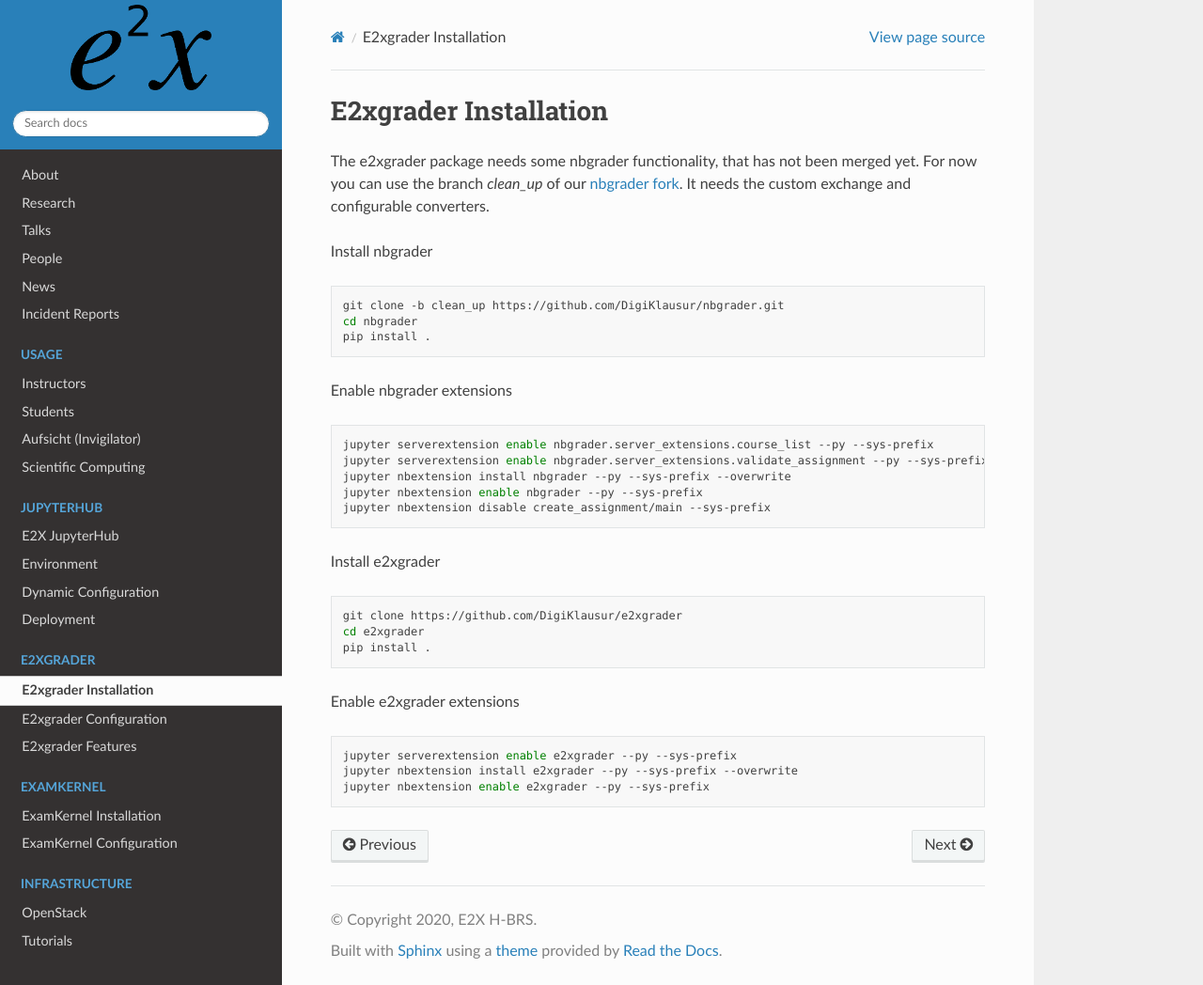
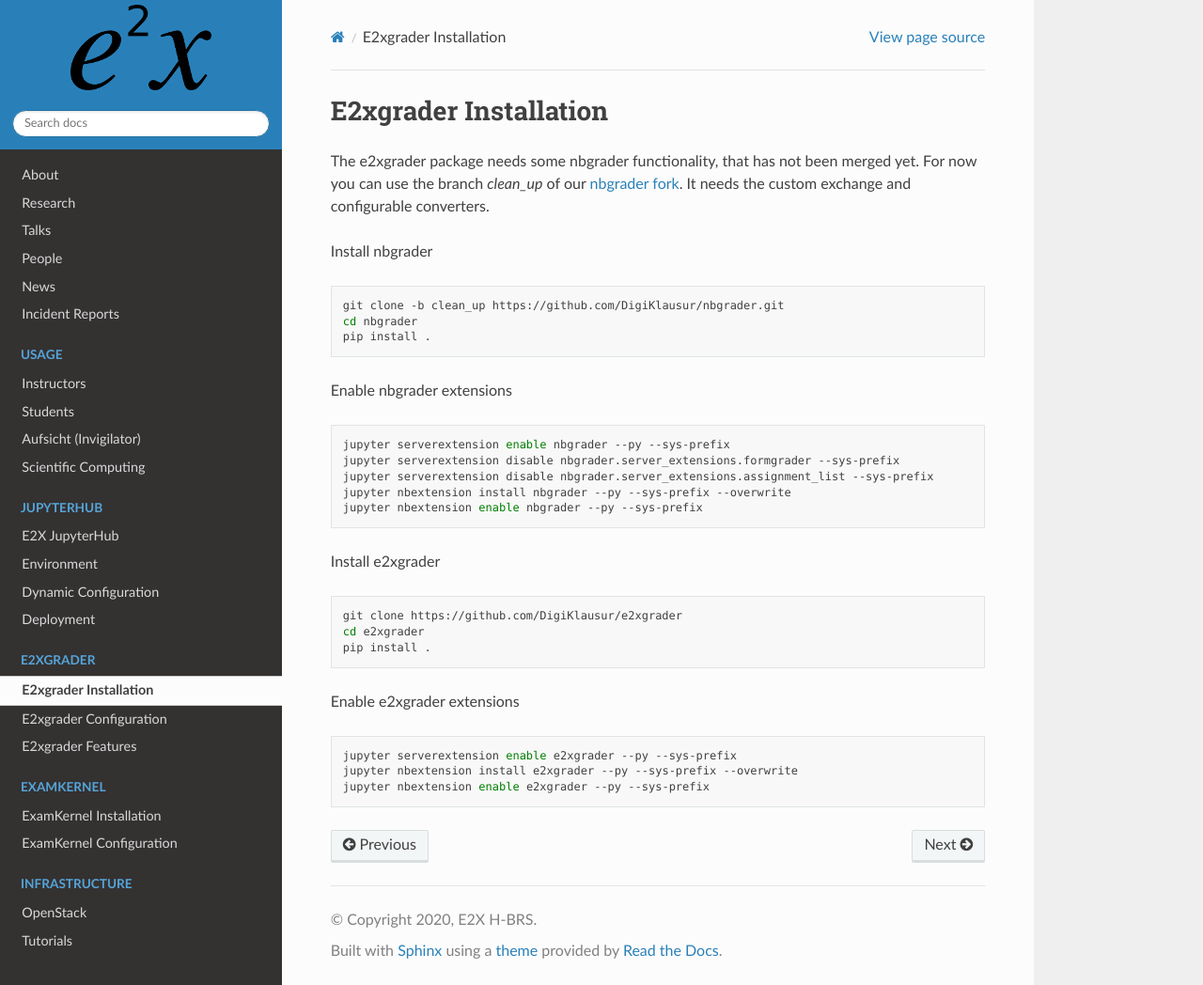
Before and after one commit to DigiKlausur/e2x-docs, a Sphinx documentation site: the page built from docs/source/e2xgrader/installation.rst, in a window 1280 px wide and 1048 px high. Shown: the whole window at 94% size. Built offline with Sphinx 7.4.7 and the Read the Docs theme 2.0.0, drawn with Linux system fonts in a browser that asks for light colours.

Commit message:
Fix bug in nbgrader installation

```diff
--- a/docs/source/e2xgrader/installation.rst
+++ b/docs/source/e2xgrader/installation.rst
@@ -21,12 +21,11 @@
 
 .. code-block:: bash
 
-   jupyter serverextension enable nbgrader.server_extensions.course_list --py --sys-prefix
-   jupyter serverextension enable nbgrader.server_extensions.validate_assignment --py --sys-prefix
+   jupyter serverextension enable nbgrader --py --sys-prefix
+   jupyter serverextension disable nbgrader.server_extensions.formgrader --sys-prefix
+   jupyter serverextension disable nbgrader.server_extensions.assignment_list --sys-prefix
    jupyter nbextension install nbgrader --py --sys-prefix --overwrite
    jupyter nbextension enable nbgrader --py --sys-prefix
-   jupyter nbextension disable create_assignment/main --sys-prefix
-
 
 Install e2xgrader
 
```
